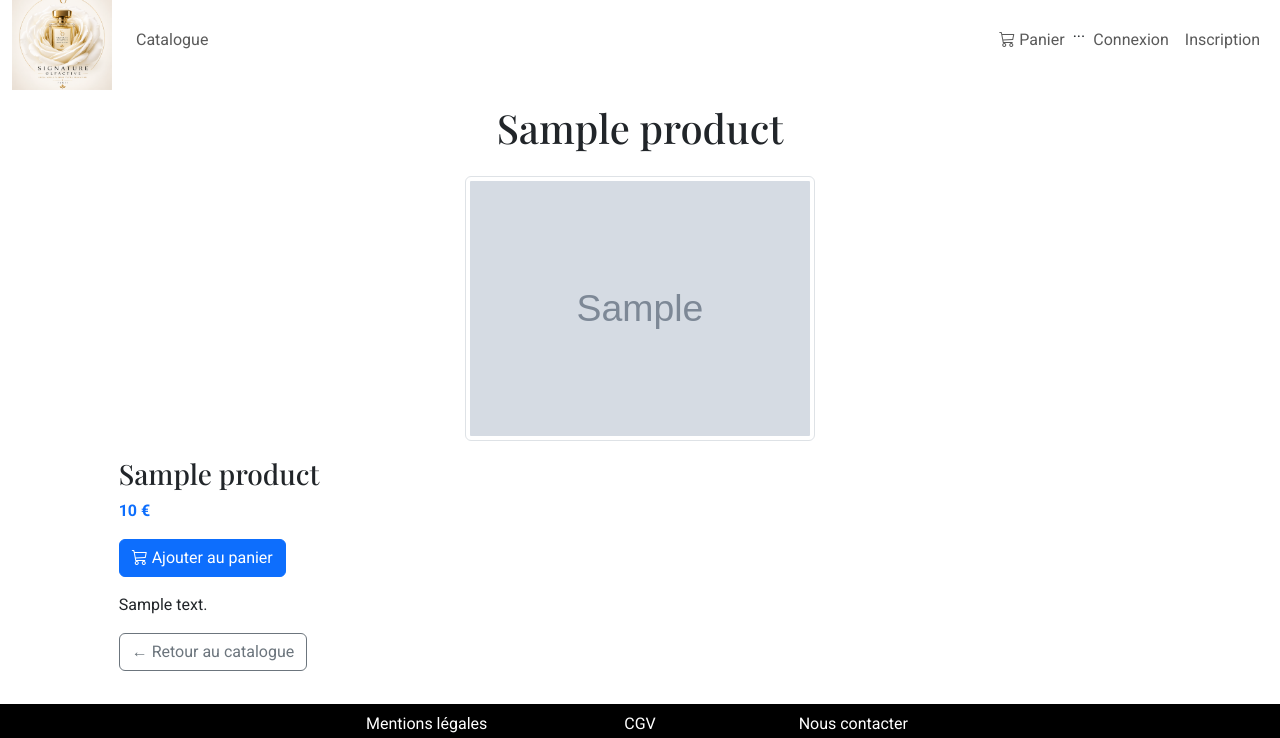
After one commit to MOIF78/git0226, a Symfony app: template templates/home/show.html.twig in a window 1280 px wide. The commit adds this page. Shown: the top 738 px of the page. Run offline with Twig, Linux system fonts and the light colour scheme; the template is opened without the code that fills it: most values are stand-ins (such as "Sample title", 1, 10 or a date in 2020); grey boxes marked "Sample" are stand-in pictures; some libraries are stand-ins or nearby versions.

Commit message:
Ajout fiche produit et preparation panier

```diff
--- a/public/css/style.css
+++ b/public/css/style.css
@@ -145,7 +145,7 @@ footer{
 }
 
 .card-img-top{
-    aspect-ratio: 1/1;
+    height: 250px;
     object-fit: cover;
 }
 
--- a/src/Entity/User.php
+++ b/src/Entity/User.php
@@ -99,8 +99,8 @@ class User implements UserInterface, PasswordAuthenticatedUserInterface
     public function getRoles(): array
     {
         $roles = $this->roles;
-        // guarantee every user at least has ROLE_USER
-        $roles[] = "ROLE_ADMIN";
+
+        //$roles[] = "ROLE_ADMIN";
         $roles[] = "ROLE_USER";
 
         return array_unique($roles);
--- a/templates/_include/_nav.html.twig
+++ b/templates/_include/_nav.html.twig
@@ -1,4 +1,4 @@
-<nav class="navbar navbar-expand-lg pg-dark p-0" id="nav">
+ <nav class="navbar navbar-expand-lg pg-dark p-0" id="nav">
   <div class="container-fluid">
     <a class="navbar-brand" href="{{ path('app_home')}}">
     <img src="{{ asset('images/SO.webp') }}" alt="logo SO" class="w100px">
--- a/templates/home/catalog.html.twig
+++ b/templates/home/catalog.html.twig
@@ -42,7 +42,7 @@
                         {{ product.price }} €
                     </p>
 
-                    <a href="{{ path('app_product_show', {'id' : product.id})
+                    <a href="{{ path('app_catalog_show', {'id' : product.id})
                         }}"
 
                             class="btn btn-dark">
--- /dev/null
+++ b/templates/home/show.html.twig
@@ -0,0 +1,51 @@
+{% extends 'base.html.twig' %}
+
+{% block title %}{{ product.title }}{% endblock %}
+
+{% block h1 %}{{ product.title }}{% endblock %}
+
+{% block body %}
+
+<div class="container">
+
+    {% if product.image %}
+
+    <div class="text-center">
+
+        <img
+            src="{{ asset('uploads/products/' ~ product.image) }}"
+            alt="{{ product.title }}"
+            class="img-thumbnail mb-3"
+            style="max-width: 350px;"
+        >
+
+    </div>
+
+
+    {% endif %}
+
+    <h3>{{ product.title }}</h3>
+
+    <p class="fw-bold text-primary">
+        {{ product.price }} €
+    </p>
+
+    <a href="{{ path('app_cart_add', {'id': product.id}) }}"
+        class="btn btn-primary mb-3">
+            <i class="bi bi-cart3"></i>
+                Ajouter au panier
+    </a>
+
+
+    <p>
+        {{ product.description }}
+    </p>
+
+    <a href="{{ path('app_catalog') }}"
+       class="btn btn-outline-secondary">
+            ← Retour au catalogue
+    </a>
+
+</div>
+
+{% endblock %}
```
Also changed, not shown: src/Controller/CartController.php (+15 -0 lines), src/Controller/CategoryController.php (+24 -1 lines), src/Controller/HomeController.php (+9 -1 lines).
